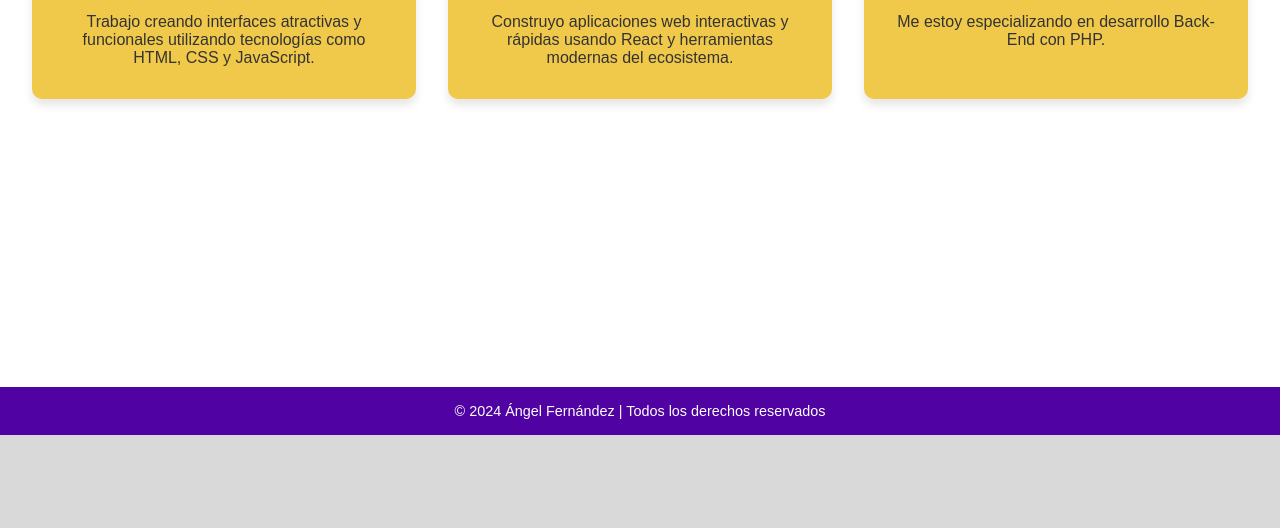
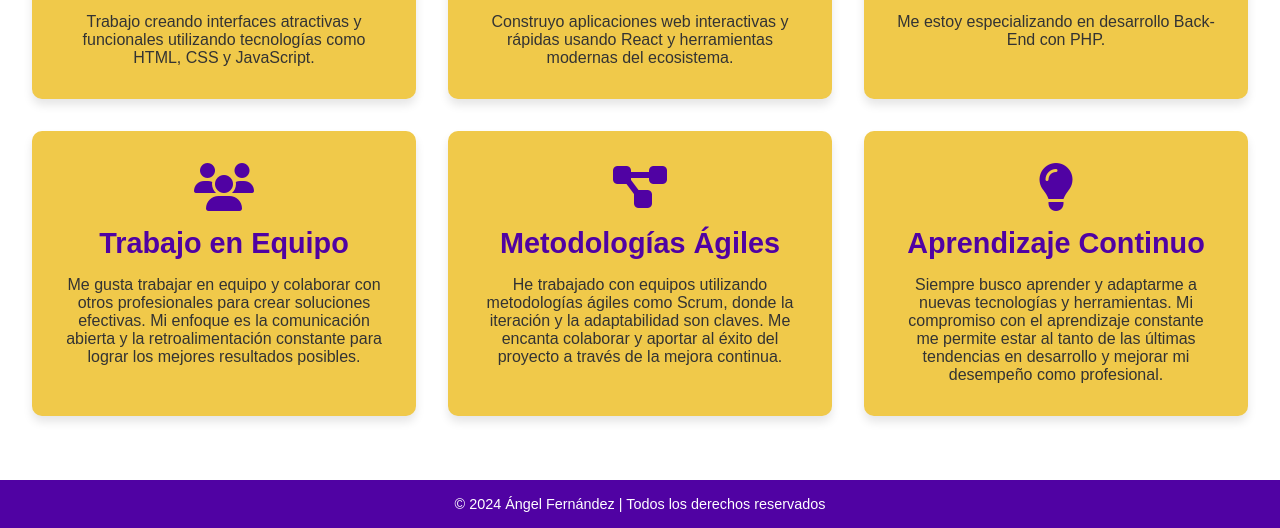
Before and after one commit to fuetelpoxo/mi-pagina-web, a plain HTML site: page what-i-do.html in a window 1280 px wide. Shown: the part 365-893 px from the top of the page. Before the commit the page ends 800 px from the top, so only its background shows below. Drawn offline with Linux system fonts and the light colour scheme.

Commit message:
17/12 ultima

```diff
--- a/css/home.css
+++ b/css/home.css
@@ -1,4 +1,4 @@
-/* Home CSS */
+/* Global Reset and Base Styles */
 * {
   margin: 0;
   padding: 0;
@@ -11,10 +11,23 @@
   background-color: #D9D9D9;
   color: #333;
   line-height: 1.6;
+  font-size: 1rem;
 }
 
+/* Variables para mantener consistencia */
+:root {
+  --primary-color: #5002A3;
+  --secondary-color: #F0C94A;
+  --background-color: #D9D9D9;
+  --text-color: #333;
+  --text-light: #555;
+  --white: #fff;
+  --shadow-color: rgba(0, 0, 0, 0.2);
+}
+
+/* Navigation Styles */
 nav {
-    background-color: #5002A3;
+  background-color: var(--primary-color);
   display: flex;
   justify-content: space-between;
   align-items: center;
@@ -22,29 +35,29 @@
   position: sticky;
   top: 0;
   z-index: 100;
-    box-shadow: 0 2px 4px rgba(0, 0, 0, 0.2);
+  box-shadow: 0 2px 4px var(--shadow-color);
   animation: fadeIn 1.5s ease-in-out;
 }
 
 nav .logo {
   font-size: 1.8rem;
-    font-weight: bold;
+  font-weight: 700;
+  color: var(--white);
   letter-spacing: 2px;
-    color: white;
   transition: color 0.3s ease;
 }
 
 nav .logo:hover {
-    color: #F0C94A;  /* Amarillo dorado */
+  color: var(--secondary-color);
 }
 
 nav a {
-    color: white;
+  color: var(--white);
   text-decoration: none;
   margin: 0 1.5rem;
   font-size: 1rem;
   position: relative;
-    transition: color 0.3s ease;
+  transition: color 0.3s ease, transform 0.3s ease;
 }
 
 nav a::before {
@@ -52,25 +65,26 @@
   position: absolute;
   width: 0;
   height: 2px;
-    background-color: #F0C94A;  /* Amarillo dorado */
+  background-color: var(--secondary-color);
   left: 0;
   bottom: -5px;
   transition: width 0.3s ease;
 }
 
 nav a:hover {
-    color: #F0C94A;  /* Amarillo dorado */
+  color: var(--secondary-color);
+  transform: scale(1.1);
 }
 
 nav a:hover::before {
   width: 100%;
 }
 
-  /* Hero Section */
+/* Hero Section Styles */
 .hero {
   height: 100vh;
-    background: linear-gradient(135deg, #5002A3, #8223CF);
-    color: white;
+  background: linear-gradient(135deg, var(--primary-color), #8223CF);
+  color: var(--white);
   display: flex;
   flex-direction: column;
   justify-content: center;
@@ -97,8 +111,8 @@
 }
 
 .hero button {
-    background-color: #F0C94A;
-    color: white;
+  background-color: var(--secondary-color);
+  color: var(--white);
   border: none;
   padding: 1rem 3rem;
   border-radius: 50px;
@@ -106,47 +120,71 @@
   cursor: pointer;
   margin-top: 2rem;
   transition: all 0.3s ease;
-    box-shadow: 0 4px 10px rgba(0, 0, 0, 0.2);
+  box-shadow: 0 4px 10px var(--shadow-color);
   transform: scale(1);
   opacity: 0;
   animation: fadeInUp 1.5s 1.5s forwards;
 }
 
 .hero button:hover {
-    background-color: #D9D9D9;
-    color: #5002A3;
+  background-color: var(--white);
+  color: var(--primary-color);
   transform: scale(1.1);
-    box-shadow: 0 10px 20px rgba(0, 0, 0, 0.3);
+  box-shadow: 0 10px 20px var(--shadow-color);
 }
 
+/* Service Cards */
+.service-card {
+  background-color: var(--white);
+  box-shadow: 0 4px 20px var(--shadow-color);
+  transition: box-shadow 0.3s ease;
+  border-radius: 8px;
+  padding: 2rem;
+  margin: 1rem;
+  text-align: center;
+  flex: 1;
+}
+
+.service-card:hover {
+  box-shadow: 0 10px 20px var(--shadow-color);
+}
+
+/* Section Styling */
 section {
   padding: 4rem 2rem;
   text-align: center;
-    background-color: white;
+  background-color: var(--white);
   animation: fadeIn 2s ease-in-out;
 }
 
 section h2 {
   font-size: 2.8rem;
-    color: #5002A3;
+  color: var(--primary-color);
   margin-bottom: 1.5rem;
   text-transform: uppercase;
+  font-weight: 700;
 }
 
 section p {
   font-size: 1.3rem;
-    color: #555;
+  color: var(--text-light);
   max-width: 800px;
   margin: 0 auto;
   line-height: 1.8;
 }
 
+/* Footer Styles */
 footer {
-    background-color: #5002A3;
-    color: white;
+  background-color: var(--primary-color);
+  color: var(--white);
   text-align: center;
   padding: 1.5rem;
   font-size: 1rem;
+  transition: background-color 0.3s ease;
+}
+
+footer:hover {
+  background-color: var(--secondary-color);
 }
 
 /* Animations */
@@ -181,12 +219,10 @@
   }
 }
 
-
-/* Pantallas menores a 768px (Móviles) */
+/* Mobile Styles */
 @media (max-width: 768px) {
   .hero h1 {
       font-size: 2rem;
-    letter-spacing: 1.5px;
   }
 
   .hero p {
@@ -212,7 +248,6 @@
 
   section p {
       font-size: 1rem;
-    padding: 0 1rem;
   }
 
   footer {
@@ -220,11 +255,9 @@
   }
 }
 
-/* Pantallas menores a 480px (Móviles pequeños) */
 @media (max-width: 480px) {
   .hero h1 {
       font-size: 1.8rem;
-    letter-spacing: 1px;
   }
 
   .hero p {
@@ -233,7 +266,6 @@
 
   .hero button {
       font-size: 0.8rem;
-    padding: 0.6rem 1.2rem;
   }
 
   nav .logo {
@@ -248,11 +280,6 @@
       font-size: 1.8rem;
   }
 
-  section p {
-    font-size: 0.9rem;
-    padding: 0;
-  }
-
   footer {
       font-size: 0.8rem;
   }
--- a/what-i-do.html
+++ b/what-i-do.html
@@ -38,6 +38,21 @@
         <h3>Desarrollo Back-End</h3>
         <p>Me estoy especializando en desarrollo Back-End con PHP.</p>
       </div>
+      <div class="service-card">
+        <i class="fas fa-users"></i>
+        <h3>Trabajo en Equipo</h3>
+        <p>Me gusta trabajar en equipo y colaborar con otros profesionales para crear soluciones efectivas. Mi enfoque es la comunicación abierta y la retroalimentación constante para lograr los mejores resultados posibles.</p>
+      </div>
+      <div class="service-card">
+        <i class="fas fa-project-diagram"></i>
+        <h3>Metodologías Ágiles</h3>
+        <p>He trabajado con equipos utilizando metodologías ágiles como Scrum, donde la iteración y la adaptabilidad son claves. Me encanta colaborar y aportar al éxito del proyecto a través de la mejora continua.</p>
+      </div>
+      <div class="service-card">
+        <i class="fas fa-lightbulb"></i>
+        <h3>Aprendizaje Continuo</h3>
+        <p>Siempre busco aprender y adaptarme a nuevas tecnologías y herramientas. Mi compromiso con el aprendizaje constante me permite estar al tanto de las últimas tendencias en desarrollo y mejorar mi desempeño como profesional.</p>
+      </div>
     </div>
   </section>
 
```
Lines whose indentation alone changed are shown as unchanged.
